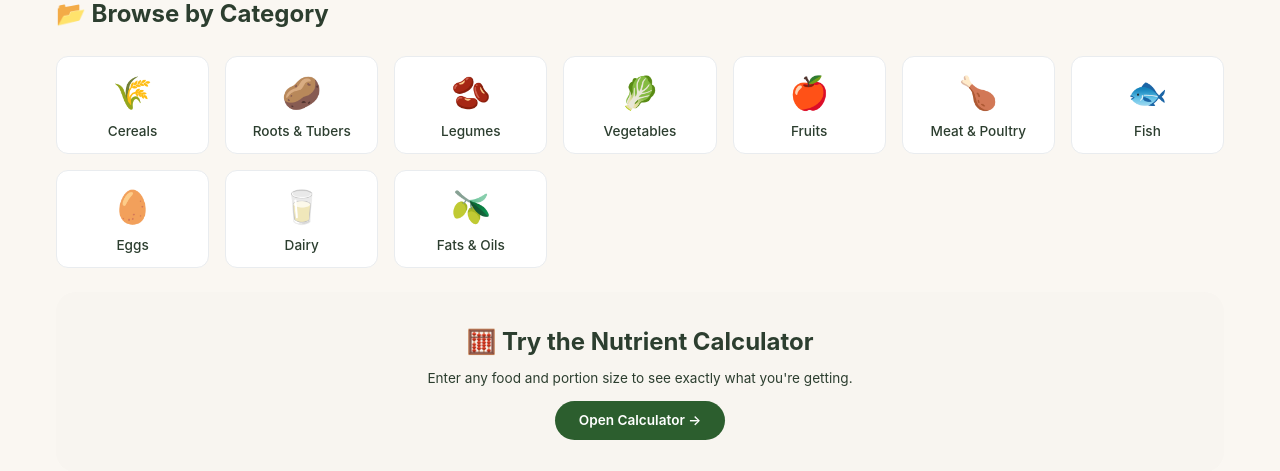
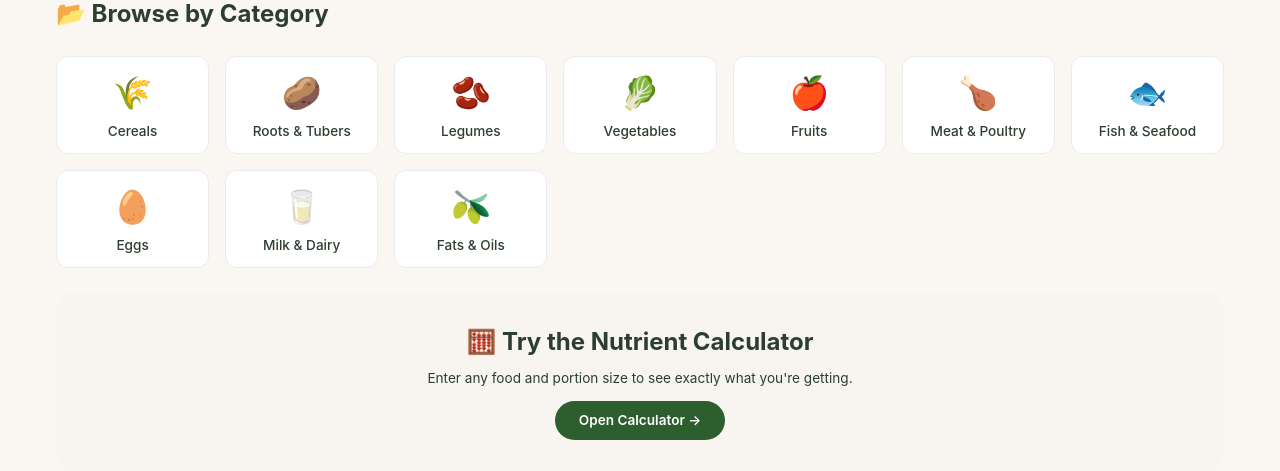
Before and after one commit to melcheddy/kenya-food-database, a Django app: page / in a window 1280 px wide. Shown: the part 680-1151 px from the top of the page. Run offline with Django 5.2, Linux system fonts and the light colour scheme; data that the repository does not hold is empty.

Commit message:
Fix category links with correct database IDs

```diff
--- a/foods/templates/foods/home.html
+++ b/foods/templates/foods/home.html
@@ -349,23 +349,23 @@
         <div class="category-icon">🍎</div>
         <div class="category-name">Fruits</div>
     </a>
-    <a href="{% url 'search' %}?category=6" class="category-card">
+    <a href="{% url 'search' %}?category=7" class="category-card">
         <div class="category-icon">🍗</div>
         <div class="category-name">Meat & Poultry</div>
     </a>
-    <a href="{% url 'search' %}?category=7" class="category-card">
+    <a href="{% url 'search' %}?category=8" class="category-card">
         <div class="category-icon">🐟</div>
-        <div class="category-name">Fish</div>
+        <div class="category-name">Fish & Seafood</div>
     </a>
-    <a href="{% url 'search' %}?category=8" class="category-card">
+    <a href="{% url 'search' %}?category=9" class="category-card">
         <div class="category-icon">🥚</div>
         <div class="category-name">Eggs</div>
     </a>
-    <a href="{% url 'search' %}?category=9" class="category-card">
+    <a href="{% url 'search' %}?category=10" class="category-card">
         <div class="category-icon">🥛</div>
-        <div class="category-name">Dairy</div>
+        <div class="category-name">Milk & Dairy</div>
     </a>
-    <a href="{% url 'search' %}?category=10" class="category-card">
+    <a href="{% url 'search' %}?category=11" class="category-card">
         <div class="category-icon">🫒</div>
         <div class="category-name">Fats & Oils</div>
     </a>
```
